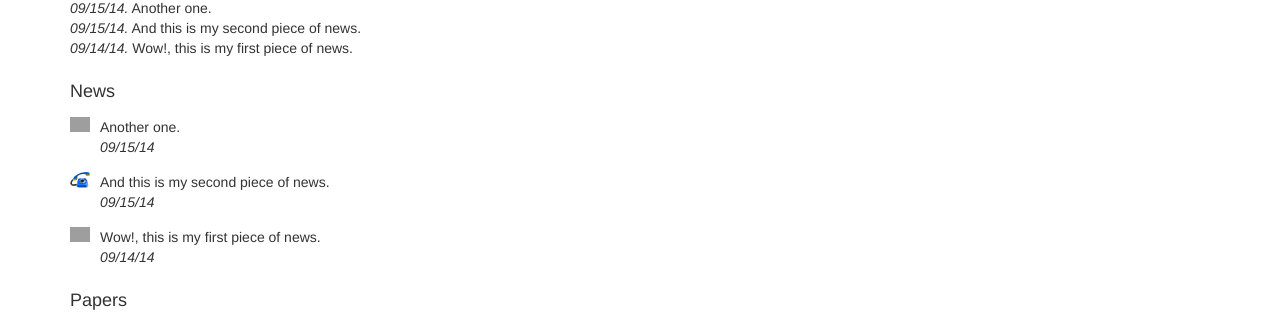
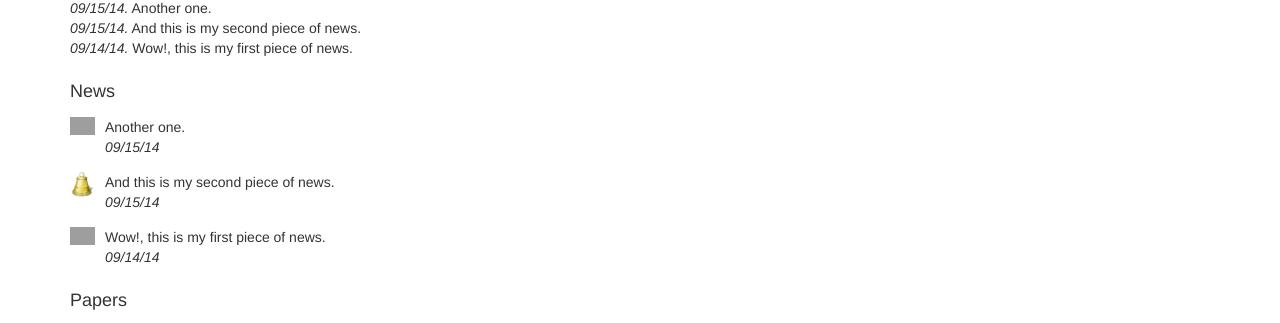
Before and after one commit to tvalreq/tvalreq.github.com, a Jekyll site: the page built from index.html, in a window 1280 px wide. Shown: the part 312-635 px from the top of the page. Built offline with Jekyll 4.4.1, drawn with Linux system fonts in a browser that asks for light colours; nearby versions of some CDN libraries; grey boxes are pictures that could not be loaded.

Commit message:
news changes

```diff
--- a/_data/news-list.yml
+++ b/_data/news-list.yml
@@ -7,8 +7,8 @@
 
 - date: 2014-09-15 14:02:08
   selected: y
-  img: Phone_Icon_by_cemagraphics.png
-  img-title: Image created by Cemagraphics under CC BY 3.0
+  img: bell_by_sebastien_durel.png
+  img-title: Image created by Sebastien Durel distributed for personal uses
   content: >
     And this is my second piece of news.
 
--- a/_includes/heading.html
+++ b/_includes/heading.html
@@ -1,5 +1,5 @@
 <div class="media">
-	<img class="pull-left" src="img/news/{{ include.heading.img }}" width="30px" alt="">
+	<img class="pull-left" src="img/news/{{ include.heading.img }}" width="35px" alt="">
 	<div class="media-body">
 	    {{ include.heading.content }}<br/>
 	    <em>{{ include.heading.date | date:'%D' }}</em>
```
Also changed, not shown: img/news/bell_by_sebastien_durel.png (added), img/news/licenses.txt (added).
